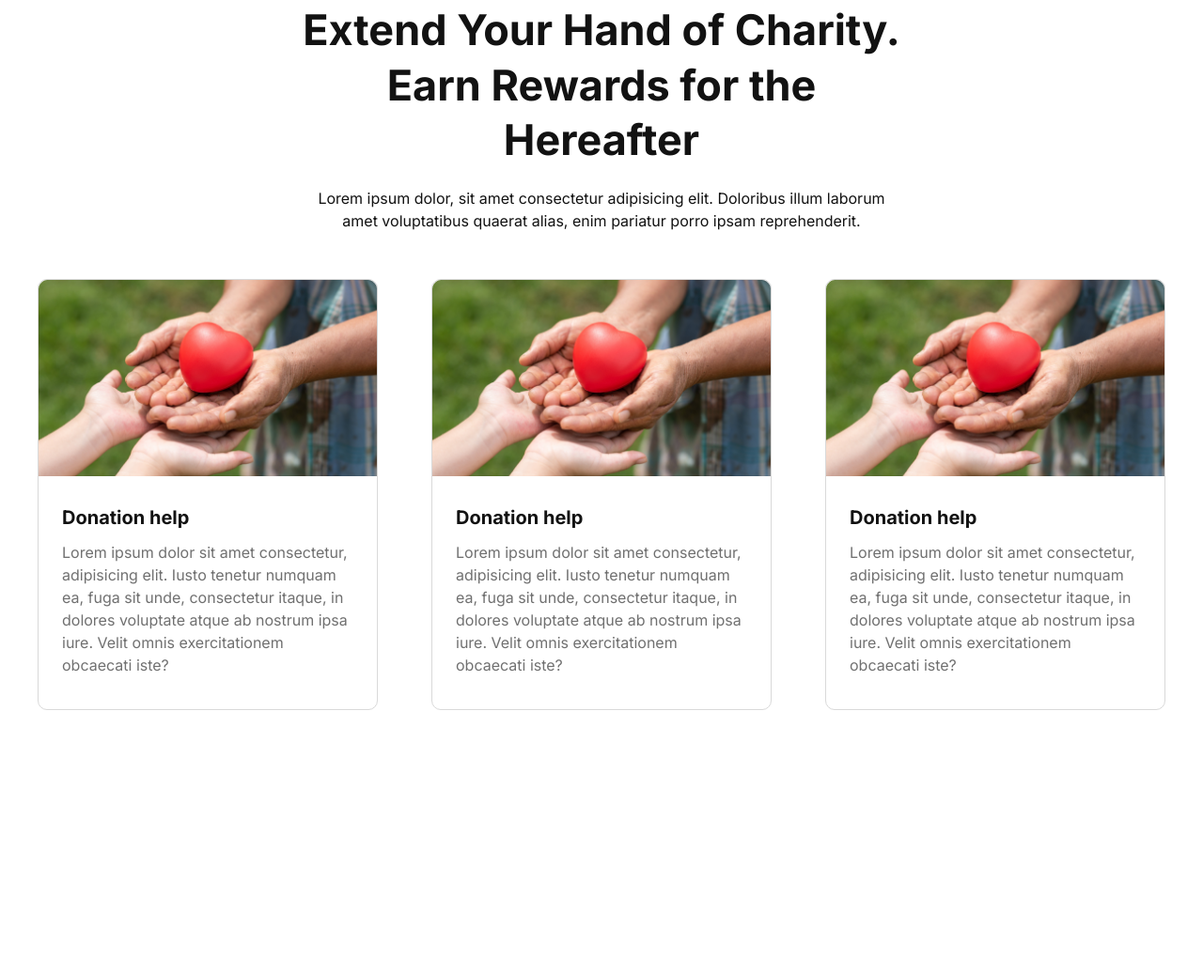
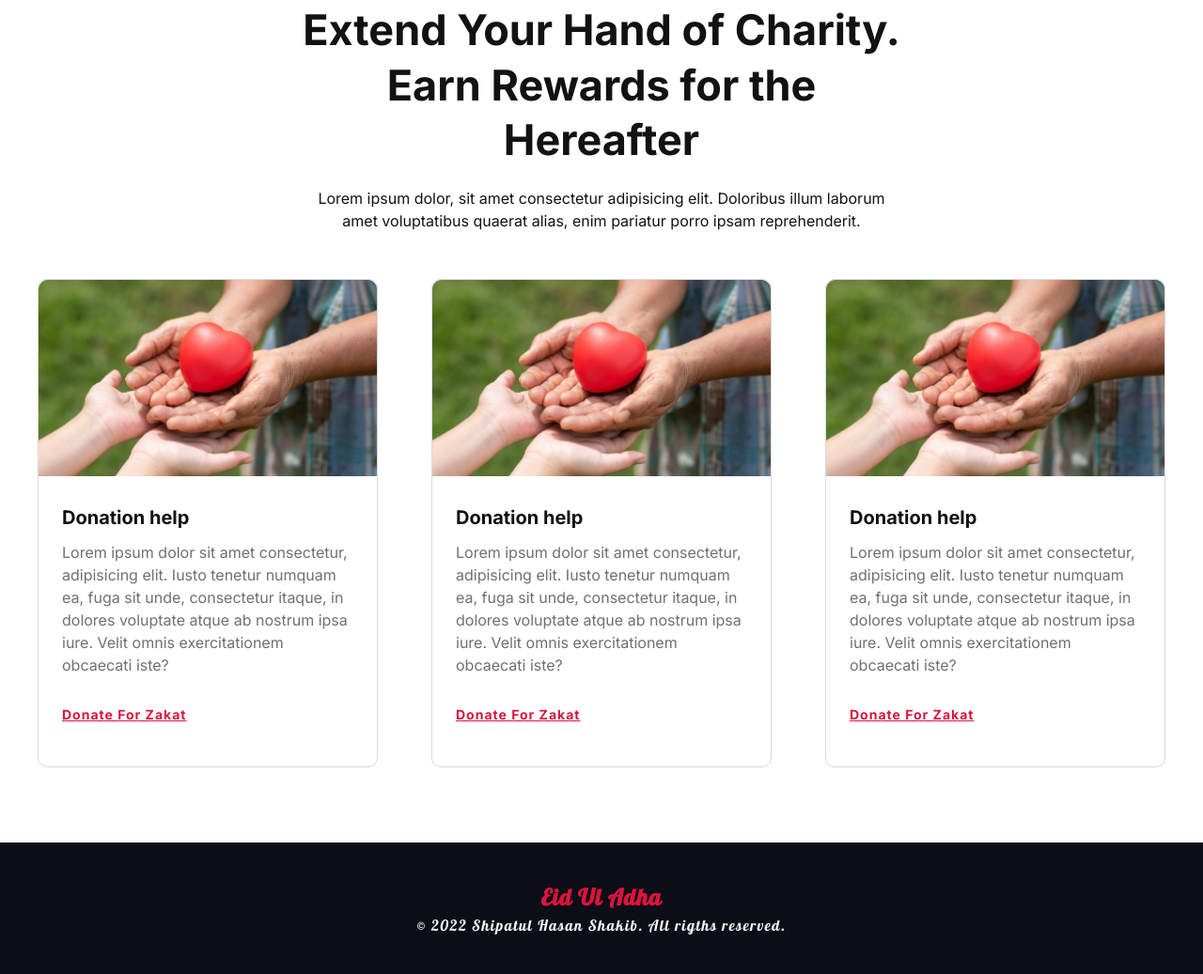
Before and after one commit to shipatulhasan/zakat, a plain HTML site: page index.html in a window 1280 px wide. Shown: the part 3411-4448 px from the top of the page at 94% size. Before the commit the page ends 4167 px from the top, so only its background shows below. Drawn offline with Linux system fonts and the light colour scheme.

Commit message:
website done

```diff
--- a/css/style.css
+++ b/css/style.css
@@ -192,7 +192,7 @@ section.service{
 
 /* card design */
 section.blog{
-    padding: 0;
+    padding: 0 0 80px;
 }
 .card{
     border: 1px solid #D9D9D9;
@@ -204,3 +204,32 @@ section.blog{
 .card .description{
     text-align: left;
 }
+.card-btn{
+    margin: 20px 0;
+}
+.card a {
+    color: crimson;
+    text-decoration: underline;
+    line-height: 1.5;
+    font-size: 14px;
+    letter-spacing: 1px;
+    font-weight: bold;
+    text-transform: capitalize;
+
+}
+footer{
+    font-family: 'Lobster', cursive;
+    padding:40px 0;
+    text-align: center;
+    background: #0B0D17;
+}
+footer h2{
+    color: crimson;
+    letter-spacing: 1px;
+    line-height: 1.5;
+}
+footer p{
+    color: whitesmoke;
+    line-height: 1.5;
+    letter-spacing: 1.4px;
+}
--- a/index.html
+++ b/index.html
@@ -8,7 +8,8 @@
     <title>Eid Zakat</title>
     <link rel="preconnect" href="https://fonts.googleapis.com">
     <link rel="preconnect" href="https://fonts.gstatic.com" crossorigin>
-    <link href="https://fonts.googleapis.com/css2?family=Inter:wght@300;400;500;600;700;800;900&display=swap"
+    <link
+        href="https://fonts.googleapis.com/css2?family=Inter:wght@300;400;500;600;700;800;900&family=Lobster&display=swap"
         rel="stylesheet">
     <link rel="stylesheet" href="css/style.css">
 </head>
@@ -39,7 +40,10 @@
                         Their lives depend on your donation
                     </h2>
                     <p class="summary">
-                        Lorem ipsum dolor sit amet consectetur adipisicing elit. Blanditiis vitae asperiores, sit laboriosam nisi necessitatibus voluptate. Molestiae, ipsum qui beatae quia unde molestias optio excepturi placeat deleniti, dolore dolorem, praesentium fugiat laborum aliquam explicabo soluta quod asperiores harum nostrum ducimus!
+                        Lorem ipsum dolor sit amet consectetur adipisicing elit. Blanditiis vitae asperiores, sit
+                        laboriosam nisi necessitatibus voluptate. Molestiae, ipsum qui beatae quia unde molestias optio
+                        excepturi placeat deleniti, dolore dolorem, praesentium fugiat laborum aliquam explicabo soluta
+                        quod asperiores harum nostrum ducimus!
                     </p>
                     <div class="btn">
                         <a href="#">Read more</a>
@@ -48,9 +52,9 @@
 
             </div>
             <div class="col-2 video-img">
-                <img  src="img/image 1.png" alt="video image">
+                <img src="img/image 1.png" alt="video image">
                 <div class="video-btn">
-                        <img  src="img/Vector.png" alt="video btn">
+                    <img src="img/Vector.png" alt="video btn">
                 </div>
             </div>
         </div>
@@ -59,7 +63,7 @@
     <section class="paragragh">
         <div class="container row">
             <div class="col-2">
-                <img  src="img/image2.png" alt="image">
+                <img src="img/image2.png" alt="image">
             </div>
             <div class="col-2">
                 <div class="paragraph-content">
@@ -67,7 +71,10 @@
                         Their lives depend on your donation
                     </h2>
                     <p class="summary">
-                        Lorem ipsum dolor sit amet consectetur adipisicing elit. Blanditiis vitae asperiores, sit laboriosam nisi necessitatibus voluptate. Molestiae, ipsum qui beatae quia unde molestias optio excepturi placeat deleniti, dolore dolorem, praesentium fugiat laborum aliquam explicabo soluta quod asperiores harum nostrum ducimus!
+                        Lorem ipsum dolor sit amet consectetur adipisicing elit. Blanditiis vitae asperiores, sit
+                        laboriosam nisi necessitatibus voluptate. Molestiae, ipsum qui beatae quia unde molestias optio
+                        excepturi placeat deleniti, dolore dolorem, praesentium fugiat laborum aliquam explicabo soluta
+                        quod asperiores harum nostrum ducimus!
                     </p>
                     <div class="btn">
                         <a href="#">Read more</a>
@@ -84,7 +91,8 @@
                     Their lives depend on<br> your donation
                 </h2>
                 <p class="summary">
-                    Lorem ipsum dolor, sit amet consectetur adipisicing elit. Doloribus illum laborum amet voluptatibus quaerat alias, enim pariatur porro ipsam reprehenderit.
+                    Lorem ipsum dolor, sit amet consectetur adipisicing elit. Doloribus illum laborum amet voluptatibus
+                    quaerat alias, enim pariatur porro ipsam reprehenderit.
                 </p>
             </div>
         </div>
@@ -101,7 +109,9 @@
                             Donation help
                         </h2>
                         <p class="description">
-                            Lorem ipsum dolor sit amet consectetur, adipisicing elit. Iusto tenetur numquam ea, fuga sit unde, consectetur itaque, in dolores voluptate atque ab nostrum ipsa iure. Velit omnis exercitationem obcaecati iste?
+                            Lorem ipsum dolor sit amet consectetur, adipisicing elit. Iusto tenetur numquam ea, fuga sit
+                            unde, consectetur itaque, in dolores voluptate atque ab nostrum ipsa iure. Velit omnis
+                            exercitationem obcaecati iste?
                         </p>
                     </div>
                 </div>
@@ -117,7 +127,9 @@
                             Donation help
                         </h2>
                         <p class="description">
-                            Lorem ipsum dolor sit amet consectetur, adipisicing elit. Iusto tenetur numquam ea, fuga sit unde, consectetur itaque, in dolores voluptate atque ab nostrum ipsa iure. Velit omnis exercitationem obcaecati iste?
+                            Lorem ipsum dolor sit amet consectetur, adipisicing elit. Iusto tenetur numquam ea, fuga sit
+                            unde, consectetur itaque, in dolores voluptate atque ab nostrum ipsa iure. Velit omnis
+                            exercitationem obcaecati iste?
                         </p>
                     </div>
                 </div>
@@ -133,7 +145,9 @@
                             Donation help
                         </h2>
                         <p class="description">
-                            Lorem ipsum dolor sit amet consectetur, adipisicing elit. Iusto tenetur numquam ea, fuga sit unde, consectetur itaque, in dolores voluptate atque ab nostrum ipsa iure. Velit omnis exercitationem obcaecati iste?
+                            Lorem ipsum dolor sit amet consectetur, adipisicing elit. Iusto tenetur numquam ea, fuga sit
+                            unde, consectetur itaque, in dolores voluptate atque ab nostrum ipsa iure. Velit omnis
+                            exercitationem obcaecati iste?
                         </p>
                     </div>
                 </div>
@@ -149,7 +163,9 @@
                             Donation help
                         </h2>
                         <p class="description">
-                            Lorem ipsum dolor sit amet consectetur, adipisicing elit. Iusto tenetur numquam ea, fuga sit unde, consectetur itaque, in dolores voluptate atque ab nostrum ipsa iure. Velit omnis exercitationem obcaecati iste?
+                            Lorem ipsum dolor sit amet consectetur, adipisicing elit. Iusto tenetur numquam ea, fuga sit
+                            unde, consectetur itaque, in dolores voluptate atque ab nostrum ipsa iure. Velit omnis
+                            exercitationem obcaecati iste?
                         </p>
                     </div>
                 </div>
@@ -180,7 +196,8 @@
                     Extend Your Hand of Charity. Earn Rewards for the Hereafter
                 </h2>
                 <p class="summary">
-                    Lorem ipsum dolor, sit amet consectetur adipisicing elit. Doloribus illum laborum amet voluptatibus quaerat alias, enim pariatur porro ipsam reprehenderit.
+                    Lorem ipsum dolor, sit amet consectetur adipisicing elit. Doloribus illum laborum amet voluptatibus
+                    quaerat alias, enim pariatur porro ipsam reprehenderit.
                 </p>
             </div>
         </div>
@@ -197,8 +214,13 @@
                             Donation help
                         </h2>
                         <p class="description">
-                                Lorem ipsum dolor sit amet consectetur, adipisicing elit. Iusto tenetur numquam ea, fuga sit unde, consectetur itaque, in dolores voluptate atque ab nostrum ipsa iure. Velit omnis exercitationem obcaecati iste?
+                            Lorem ipsum dolor sit amet consectetur, adipisicing elit. Iusto tenetur numquam ea, fuga sit
+                            unde, consectetur itaque, in dolores voluptate atque ab nostrum ipsa iure. Velit omnis
+                            exercitationem obcaecati iste?
                         </p>
+                        <div class="card-btn">
+                            <a href="#">Donate for zakat</a>
+                        </div>
                     </div>
                 </div>
                 <div class="col-3 card">
@@ -210,8 +232,13 @@
                             Donation help
                         </h2>
                         <p class="description">
-                                Lorem ipsum dolor sit amet consectetur, adipisicing elit. Iusto tenetur numquam ea, fuga sit unde, consectetur itaque, in dolores voluptate atque ab nostrum ipsa iure. Velit omnis exercitationem obcaecati iste?
+                            Lorem ipsum dolor sit amet consectetur, adipisicing elit. Iusto tenetur numquam ea, fuga sit
+                            unde, consectetur itaque, in dolores voluptate atque ab nostrum ipsa iure. Velit omnis
+                            exercitationem obcaecati iste?
                         </p>
+                        <div class="card-btn">
+                            <a href="#">Donate for zakat</a>
+                        </div>
                     </div>
                 </div>
                 <div class="col-3 card">
@@ -223,8 +250,13 @@
                             Donation help
                         </h2>
                         <p class="description">
-                                Lorem ipsum dolor sit amet consectetur, adipisicing elit. Iusto tenetur numquam ea, fuga sit unde, consectetur itaque, in dolores voluptate atque ab nostrum ipsa iure. Velit omnis exercitationem obcaecati iste?
+                            Lorem ipsum dolor sit amet consectetur, adipisicing elit. Iusto tenetur numquam ea, fuga sit
+                            unde, consectetur itaque, in dolores voluptate atque ab nostrum ipsa iure. Velit omnis
+                            exercitationem obcaecati iste?
                         </p>
+                        <div class="card-btn">
+                            <a href="#">Donate for zakat</a>
+                        </div>
                     </div>
                 </div>
             </div>
@@ -233,5 +265,11 @@
     </section>
 
 </body>
+<footer>
+    <h2>
+        Eid Ul Adha
+    </h2>
+    <p>© 2022 Shipatul Hasan Shakib. All rigths reserved. </p>
+</footer>
 
 </html>
```
Lines whose indentation alone changed are shown as unchanged.
